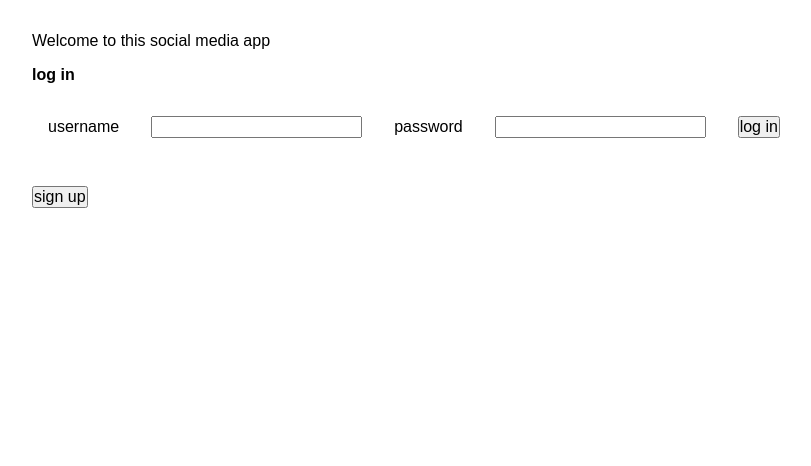
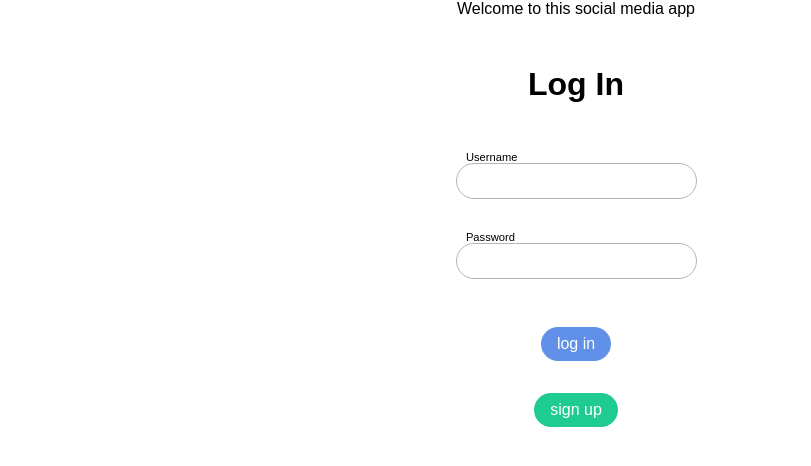
Before and after one commit to meuzishun/social-media-app, a React (Create React App) app: page /login in a window 1280 px wide. Shown: the top 466 px of the page, without its empty margins (64-875 px from the left). Built offline with nearby package versions, Linux system fonts and the light colour scheme.

Commit message:
Add basic styles to login

```diff
--- a/src/index.css
+++ b/src/index.css
@@ -6,7 +6,3 @@
   font-family: Arial, Helvetica, sans-serif;
   list-style: none;
 }
-
-* {
-  margin: 1rem;
-}
--- /dev/null
+++ b/src/pages/authentication/login/Login.css
@@ -0,0 +1,57 @@
+.loginPage {
+  display: flex;
+  flex-direction: column;
+  align-items: center;
+}
+
+.loginHeading {
+  text-transform: capitalize;
+  margin: 3rem;
+  font-size: 2rem;
+}
+
+.loginForm {
+  display: flex;
+  flex-direction: column;
+}
+
+.loginForm > label {
+  text-transform: capitalize;
+  font-size: 0.7rem;
+  margin-left: 0.65rem;
+}
+
+.loginForm > input {
+  margin-bottom: 2rem;
+  border-radius: 1000px;
+  padding: 0.5rem 1rem;
+  border: 1px solid rgb(180, 180, 180);
+  transition: all 200ms ease-in-out;
+}
+
+.loginForm > input:focus {
+  transform: scale(1.025);
+}
+
+button {
+  margin: 1rem;
+  align-self: center;
+  padding: 0.5rem 1rem;
+  border-radius: 1000px;
+  border: none;
+  color: #fff;
+  transition: all 200ms ease-in-out;
+}
+
+button:hover {
+  transform: scale(1.025);
+  box-shadow: 0.25rem 0.25rem 0.25rem rgba(0, 0, 0, 0.259);
+}
+
+button[type='submit'] {
+  background-color: #6190e8;
+}
+
+button[type='button'] {
+  background-color: #1ecc92;
+}
--- a/src/pages/authentication/login/Login.js
+++ b/src/pages/authentication/login/Login.js
@@ -3,6 +3,7 @@ import { useNavigate } from 'react-router-dom';
 import Welcome from '../../../components/Welcome';
 import { UserContext } from '../../../App';
 import { getUserByUsername } from '../../../services/firebaseApp';
+import '../login/Login.css';
 
 function Login() {
   const [formState, setFormState] = useState({});
@@ -31,9 +32,9 @@ function Login() {
   };
 
   return (
-    <div>
+    <div className='loginPage'>
       <Welcome />
-      <h1>log in</h1>
+      <h1 className='loginHeading'>log in</h1>
       <form className='loginForm' onSubmit={handleLoginSubmit}>
         <label htmlFor='username'>username</label>
         <input
```
